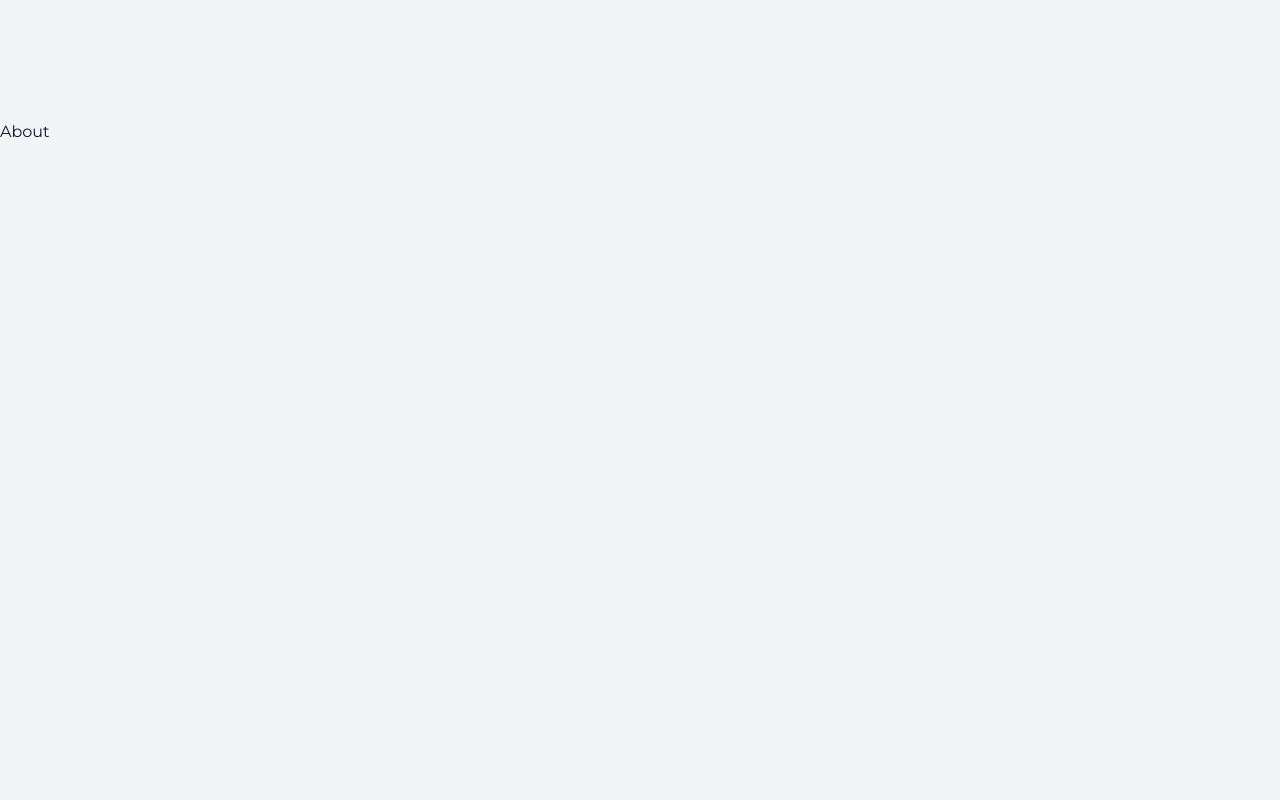
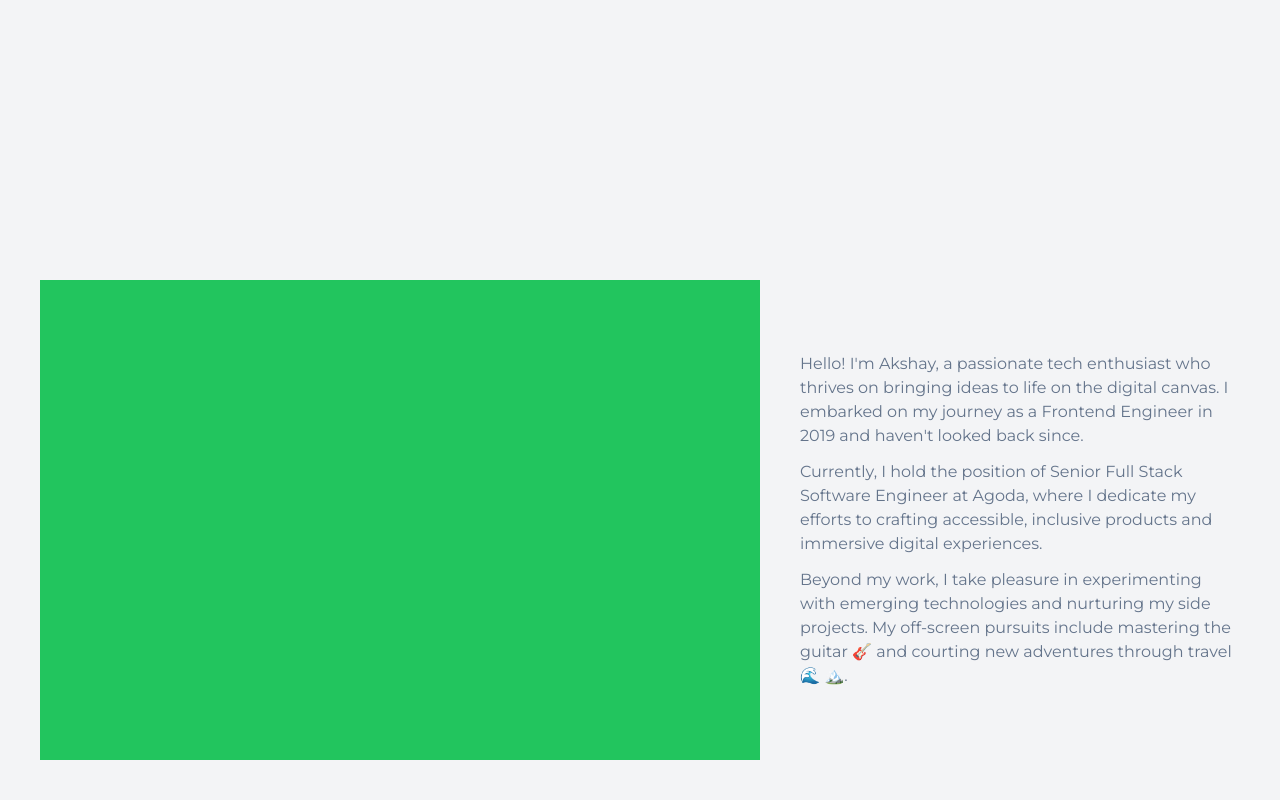
Before and after one commit to CharwekarAkshay/akshayportfolio, a Next.js app: page / in a window 1280 px wide. Shown: the part 680-1480 px from the top of the page. Built offline with nearby package versions, Linux system fonts and the light colour scheme.

Commit message:
Added About section

```diff
--- a/app/components/About.tsx
+++ b/app/components/About.tsx
@@ -2,8 +2,31 @@ import React from "react";
 
 const About = () => {
   return (
-    <section id="about" className="section">
-      About
+    <section
+      id="about"
+      className="section flex items-center justify-center space-x-10 p-10"
+    >
+      <div className="flex-1">
+        <div className="h-[30rem] w-[45rem] bg-green-500"> </div>
+      </div>
+      <div className="flex flex-col items-start justify-center space-y-3 text-slate-500">
+        <p>
+          Hello! I&apos;m Akshay, a passionate tech enthusiast who thrives on
+          bringing ideas to life on the digital canvas. I embarked on my journey
+          as a Frontend Engineer in 2019 and haven&apos;t looked back since.
+        </p>
+        <p>
+          Currently, I hold the position of Senior Full Stack Software Engineer
+          at Agoda, where I dedicate my efforts to crafting accessible,
+          inclusive products and immersive digital experiences.
+        </p>
+        <p>
+          Beyond my work, I take pleasure in experimenting with emerging
+          technologies and nurturing my side projects. My off-screen pursuits
+          include mastering the guitar 🎸 and courting new adventures through
+          travel 🌊 🏔️.
+        </p>
+      </div>
     </section>
   );
 };
--- a/app/components/Home.tsx
+++ b/app/components/Home.tsx
@@ -40,7 +40,7 @@ const Home = () => {
           <div className="flex space-x-2 text-2xl text-blue-500 lg:text-3xl xl:text-4xl">
             <p>I am</p> <p className="font-bold">Akshay Charwekar</p>
           </div>
-          <div className="flex flex-row space-x-2 text-lg text-blue-500">
+          <div className="flex flex-row space-x-2 text-lg text-slate-500">
             <p>I am Senior Full Stack Engineer</p>
             <p className="font-bold">@Agoda</p>
           </div>
```
